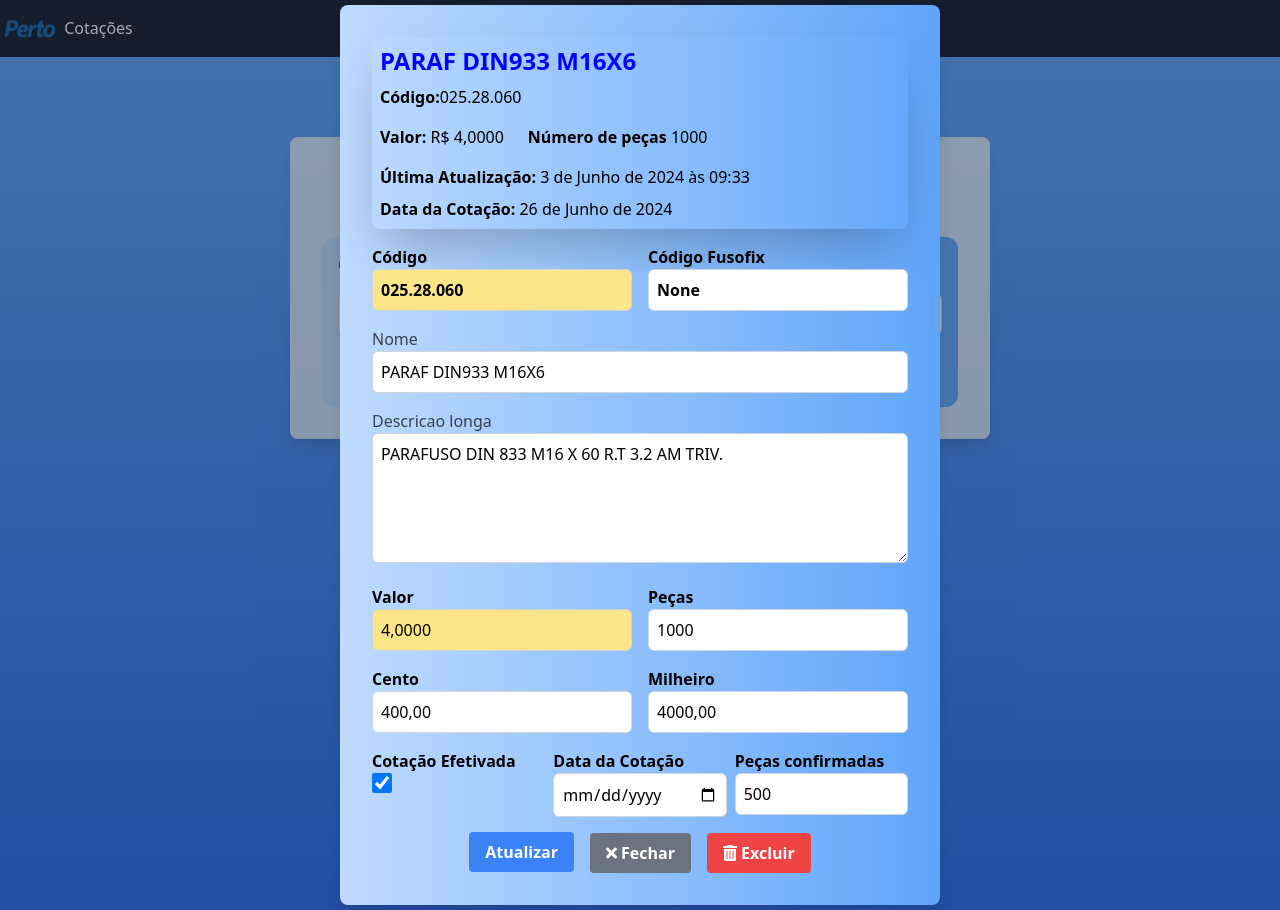
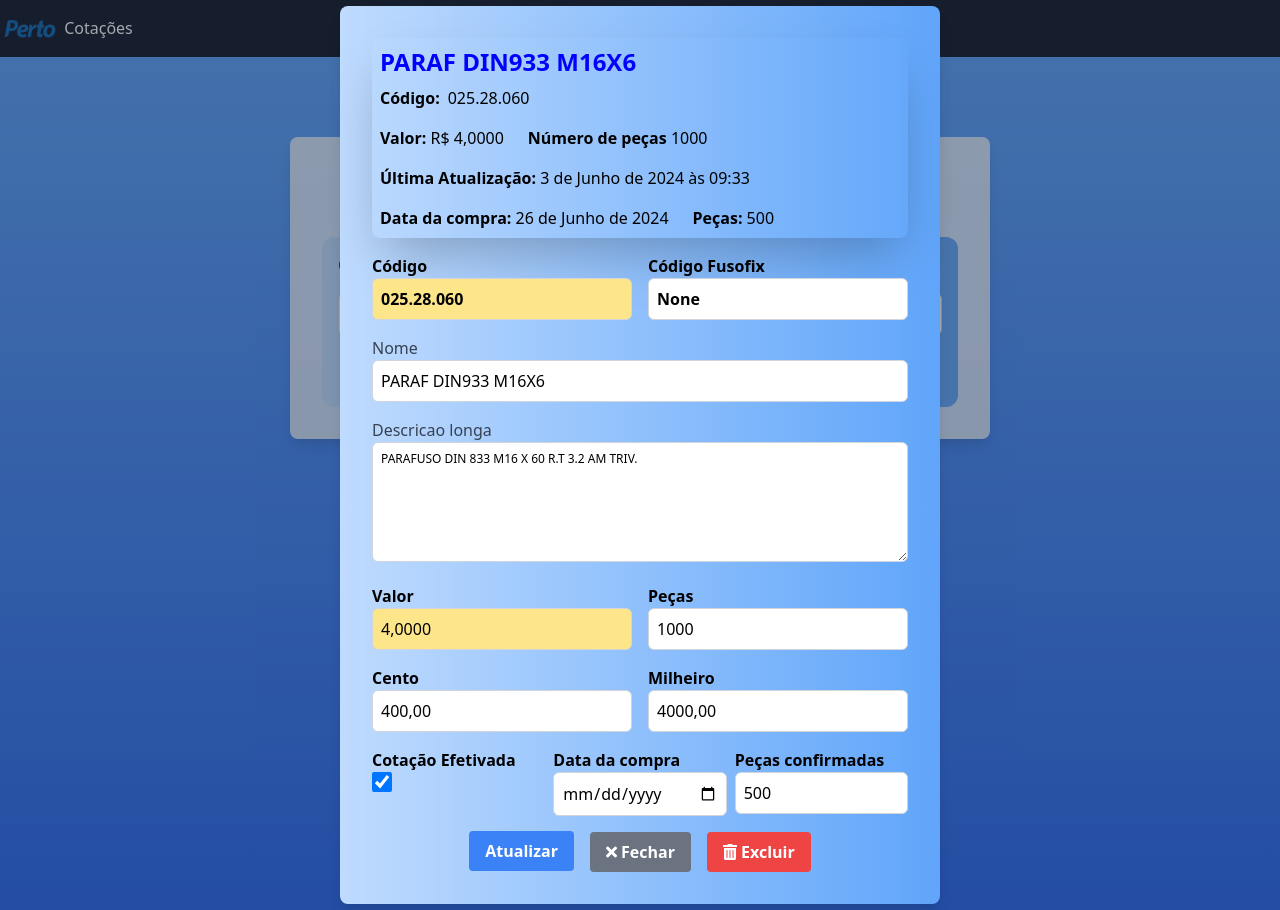
Before and after one commit to masrodrigues/Cota-esPerto, a Django app: a page that uses produtos/templates/produtos/consultar_produto.html in a window 1280 px wide. Run offline with Django 5.2, Linux system fonts and the light colour scheme; data comes from the database, SQL or seed files in the repository; both versions use the stored data as it was after the commit; some libraries are stand-ins or nearby versions.

Commit message:
feat: peças confirmadas

```diff
--- a/produtos/forms.py
+++ b/produtos/forms.py
@@ -18,8 +18,8 @@ class ProdutoForm(forms.ModelForm):
             ),
             "descricao_longa": forms.Textarea(
                 attrs={
-                    "class": "form-input w-full p-2 border border-gray-300 rounded-md focus:outline-none",
-                    "style": "height: 130px;",
+                    "class": "form-input w-full text-xs p-2 border border-gray-300 rounded-md focus:outline-none",
+                    "style": "height: 120px;",
                 }
             ),
         }
--- a/produtos/models.py
+++ b/produtos/models.py
@@ -6,7 +6,7 @@ class Produto(models.Model):
     descricao_longa = models.TextField()
     valor = models.DecimalField(max_digits=10, decimal_places=4)
     numero_de_pecas = models.IntegerField(default=0)  # Novo campo
-    pecas_compradas = models.IntegerField()
+    pecas_compradas = models.IntegerField(null=True, blank=True)
     data_ultima_atualizacao = models.DateTimeField(auto_now=True)
     cotacao_efetivada = models.BooleanField(default=False)
     data_efetivacao = models.DateField(null=True, blank=True)
--- a/produtos/templates/produtos/consultar_produto.html
+++ b/produtos/templates/produtos/consultar_produto.html
@@ -83,14 +83,17 @@
                 <div class="bg-gradient-to-r from-blue-200 to-blue-400 p-8 rounded-lg shadow-lg" style="max-width: 600px; width: 100%;">
                     <div class="bg-cyan-500 shadow-2xl shadow-blue-500/80 rounded-lg p-2">
                         <h2 class="text-2xl font-bold mb-2 highlight">{{ produto.nome }}</h2>
-                        <p><strong>Código:</strong>{{ produto.codigo }}</p>
+                        <p><strong  class="mr-2">Código:</strong>{{ produto.codigo }}</p>
                         <div class="flex space-x-6 mt-4">
-                            <p><strong>Valor:</strong> R$ {{ produto.valor }}</p>
+                            <p ><strong>Valor:</strong> R$ {{ produto.valor }}</p>
                             <p><strong>Número de peças</strong>  {{ produto.numero_de_pecas }}</p>
                         </div>
-                        <p class="mt-4"><strong>Última Atualização:</strong> {{ produto.data_ultima_atualizacao }}</p>
+                        <p class="mt-4 divide-y divide-yellow-300"><strong>Última Atualização:</strong> {{ produto.data_ultima_atualizacao }}</p>
                         {% if produto.data_efetivacao %}
-                        <p class="mt-2"><strong>Data da Cotação:</strong> {{ produto.data_efetivacao }}</p>
+                        <div class="flex space-x-6 mt-2">
+                        <p class="mt-2"><strong>Data da compra:</strong> {{ produto.data_efetivacao }}</p>
+                        <p class="mt-2"><strong>Peças:</strong> {{ produto.pecas_compradas }}</p>
+                        </div>
                         {% endif %}
                     </div>
                     <form method="post" action="{% url 'atualizar_produto' produto.codigo %}" class="space-y-4 mt-4" onsubmit="return validarForm()">
@@ -147,13 +150,14 @@
                                 <input type="checkbox" id="cotacao_efetivada" name="cotacao_efetivada" class="form-checkbox h-5 w-5 text-blue-600" {% if produto.cotacao_efetivada %}checked{% endif %} onclick="toggleDataEfetivacao()">
                             </div>
                             <div class="w-1/3">
-                                <label for="data_efetivacao" class="block font-bold">Data da Cotação</label>
+                                <label for="data_efetivacao" class="block font-bold">Data da compra</label>
                                 <input type="date" id="data_efetivacao" name="data_efetivacao" class="form-input w-full p-2 border border-gray-300 rounded-md focus:outline-none focus:ring-2 focus:ring-blue-500" value="{{ produto.data_efetivacao }}" {% if not produto.cotacao_efetivada %}disabled{% endif %}>
                             </div>
                             <div class="w-1/3">
                                 <label for="pecas_compradas" class="block font-bold">Peças confirmadas</label>
                                 <input type="text" id="pecas_compradas" name="pecas_compradas" class="form-input w-full p-2 border border-gray-300 rounded-md focus:outline-none focus:ring-2 focus:ring-blue-500" value="{{ produto.pecas_compradas }}" {% if not produto.cotacao_efetivada %}disabled{% endif %}>
                             </div>
+
                         </div>
                         <div id="dataEfetivacaoError" class="bg-red-200 border border-red-600 text-red-800 p-4 rounded mt-2" style="display: none;">
                             Data da cotação é necessária quando a cotação é efetivada.
@@ -230,6 +234,7 @@
             }
         }
 
+
         function validarForm() {
             var checkbox = document.getElementById('cotacao_efetivada');
             var dataEfetivacaoInput = document.getElementById('data_efetivacao');
--- a/produtos/views.py
+++ b/produtos/views.py
@@ -41,6 +41,8 @@ def consultar_produto(request):
         'message': message
     })
 
+# views.py
+
 from django.shortcuts import render, get_object_or_404, redirect
 from .models import Produto
 from .forms import ProdutoForm
@@ -58,8 +60,8 @@ def atualizar_produto(request, codigo):
 
         # Manualmente pegue os valores dos campos do template
         valor = request.POST.get('valor', None)
-        numero_de_pecas = request.POST.get('numero_de_pecas', None)
-        pecas_compradas = request.POST.get('pecas_compradas', None)  # Captura o campo personalizado do HTML
+        numero_de_pecas = request.POST.get('produto.numero_de_pecas', None)
+        pecas_compradas = request.POST.get('pecas_compradas', None)
 
         # Converter o valor para Decimal
         try:
@@ -69,16 +71,13 @@ def atualizar_produto(request, codigo):
         except InvalidOperation:
             form.add_error('valor', 'O valor deve ser um número decimal válido.')
 
-        if not numero_de_pecas:
-            form.add_error('numero_de_pecas', 'O campo número de peças é obrigatório.')
-
         if cotacao_efetivada and not data_efetivacao:
             form.add_error('data_efetivacao', 'Data da cotação é necessária quando a cotação é efetivada.')
         else:
             if form.is_valid():
                 # Atualize manualmente os campos removidos
-                produto.valor = valor if valor is not None else produto.valor
-                produto.numero_de_pecas = numero_de_pecas if numero_de_pecas is not None else produto.numero_de_pecas
+                produto.valor = valor
+                produto.numero_de_pecas = numero_de_pecas
                 produto.pecas_compradas = pecas_compradas if pecas_compradas is not None else produto.pecas_compradas
                 if cotacao_efetivada:
                     produto.data_efetivacao = data_efetivacao
@@ -87,10 +86,12 @@ def atualizar_produto(request, codigo):
                 produto.cotacao_efetivada = cotacao_efetivada
                 produto.save()
                 return redirect(f"{reverse('consultar_produto')}?codigo={codigo}&message=Produto atualizado com sucesso!&success=true")
+
     else:
         form = ProdutoForm(instance=produto)
 
     return render(request, 'produtos/consultar_produto.html', {'form': form, 'produto': produto})
+
 
 
 
```
Also changed, not shown: db.sqlite3, produtos/migrations/0001_initial.py (deleted), produtos/migrations/__init__.py (deleted).
